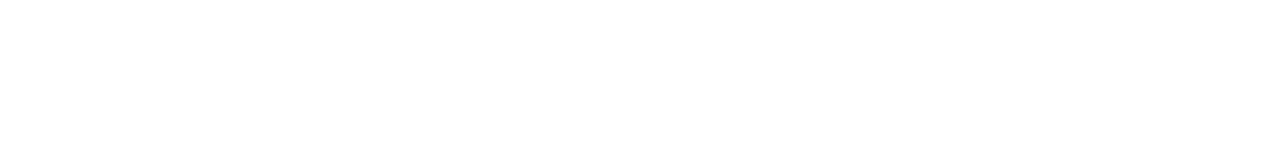
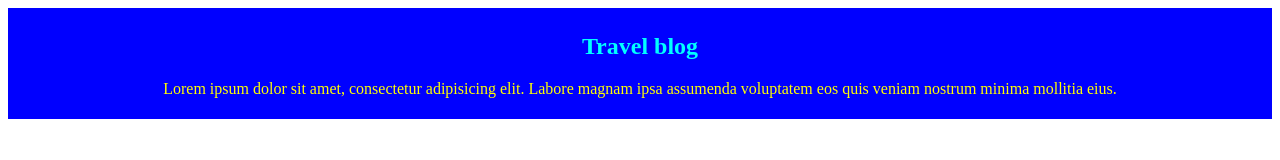
Before and after one commit to jobaidul12/my-first-repo, a plain HTML site: page index.html in a window 1280 px wide. Drawn offline with Linux system fonts and the light colour scheme.

Commit message:
add second time

```diff
--- a/index.html
+++ b/index.html
@@ -4,8 +4,15 @@
      <meta charset="UTF-8">
      <meta name="viewport" content="width=device-width, initial-scale=1.0">
      <title>My First Repo</title>
+     <link rel="stylesheet" href="style.css">
+
 </head>
 <body>
-
+     <div>
+          <h2>Travel blog</h2>
+          <p>Lorem ipsum dolor sit amet, consectetur adipisicing elit.
+           Labore magnam ipsa assumenda voluptatem eos quis veniam nostrum minima mollitia eius.
+          </p>
+     </div>
 </body>
 </html>
--- /dev/null
+++ b/style.css
@@ -0,0 +1,17 @@
+div{
+     border: 10px 10px;
+     margin: 5px 5 px;
+     background-color: blue;
+     padding: 5px 5px;
+     height: 100px 100px;
+     width: 100px 100px;
+}
+h2{
+     color: aqua;
+     text-align: center;
+
+}
+p{
+      color: yellow;
+      text-align: center;
+}
```
